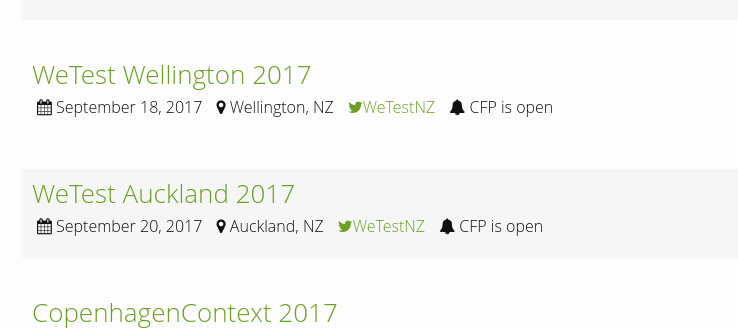
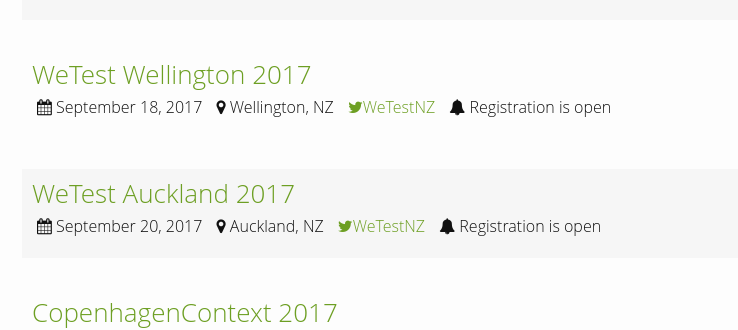
Before and after one commit to TestingConferences/testingconferences.github.io, a Jekyll site: the page built from index.html, in a window 1280 px wide and 900 px high, scrolled down 2486 px. Shown: the part 164-494 px from the top of the window, without its empty margins (248-986 px from the left). Built offline with Jekyll 4.4.1, drawn with Linux system fonts in a browser that asks for light colours.

Commit message:
Updating URLs for WeTest and CFP is not open, only registrations.

```diff
--- a/_data/current.yml
+++ b/_data/current.yml
@@ -127,16 +127,16 @@
 - name: WeTest Wellington 2017
   location: Wellington, NZ
   dates: "September 18, 2017"
-  url: http://www.wetest.co.nz/
+  url: http://www.wetest.co.nz/wetest-2017/
   twitter: WeTestNZ
-  status: CFP is open
+  status: Registration is open
 
 - name: WeTest Auckland 2017
   location: Auckland, NZ
   dates: "September 20, 2017"
-  url: http://www.wetest.co.nz/
+  url: http://www.wetest.co.nz/wetest-2017/
   twitter: WeTestNZ
-  status: CFP is open
+  status: Registration is open
 
 - name: CopenhagenContext 2017
   location: Copenhagen, Denmark
```
